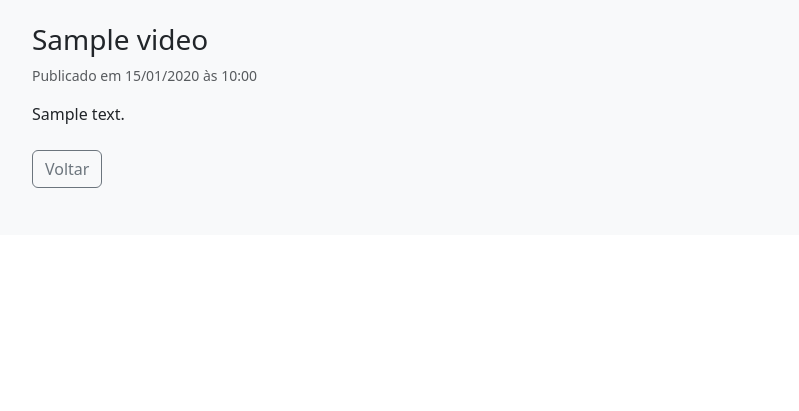
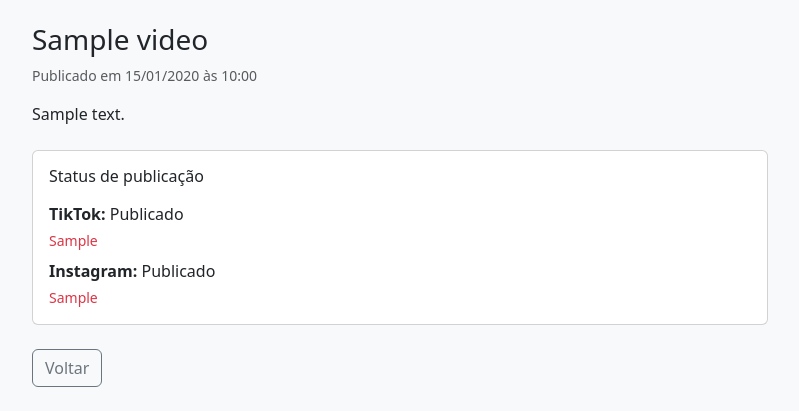
Before and after one commit to RianAguiar/TTKbot, a Django app: page /video/1/ in a window 1280 px wide. Shown: the part 565-976 px from the top of the page, without its empty margins (240-1039 px from the left). Before the commit the page ends 753 px from the top, so only its background shows below. Run offline with Django 5.2, Linux system fonts and the light colour scheme; tables that the repository leaves empty hold one stand-in row (values such as "Sample post"); parts of the project's set-up code (start-up, migrations or seed data) failed here and were passed over; some libraries are stand-ins or nearby versions.

Commit message:
htmls refac

```diff
--- a/videos/templates/videos/detalhe.html
+++ b/videos/templates/videos/detalhe.html
@@ -27,6 +27,30 @@
                 <p class="mb-4" style="white-space: pre-line;">{{ video.descricao }}</p>
             {% endif %}
 
+            <div class="card mb-4">
+                <div class="card-body">
+                    <h2 class="h6 mb-3">Status de publicação</h2>
+
+                    {% if video.postar_tiktok %}
+                        <p class="mb-1">
+                            <strong>TikTok:</strong> {{ video.get_tiktok_status_display }}
+                        </p>
+                        {% if video.tiktok_erro %}
+                            <p class="text-danger small mb-2">{{ video.tiktok_erro }}</p>
+                        {% endif %}
+                    {% endif %}
+
+                    {% if video.postar_instagram %}
+                        <p class="mb-1">
+                            <strong>Instagram:</strong> {{ video.get_instagram_status_display }}
+                        </p>
+                        {% if video.instagram_erro %}
+                            <p class="text-danger small mb-0">{{ video.instagram_erro }}</p>
+                        {% endif %}
+                    {% endif %}
+                </div>
+            </div>
+
             <div class="d-flex gap-2">
                 <a href="{% url 'lista_videos' %}" class="btn btn-outline-secondary">
                     Voltar
```
Also changed, not shown: videos/templates/videos/lista.html (+13 -30 lines), videos/templates/videos/upload.html (+9 -0 lines).
